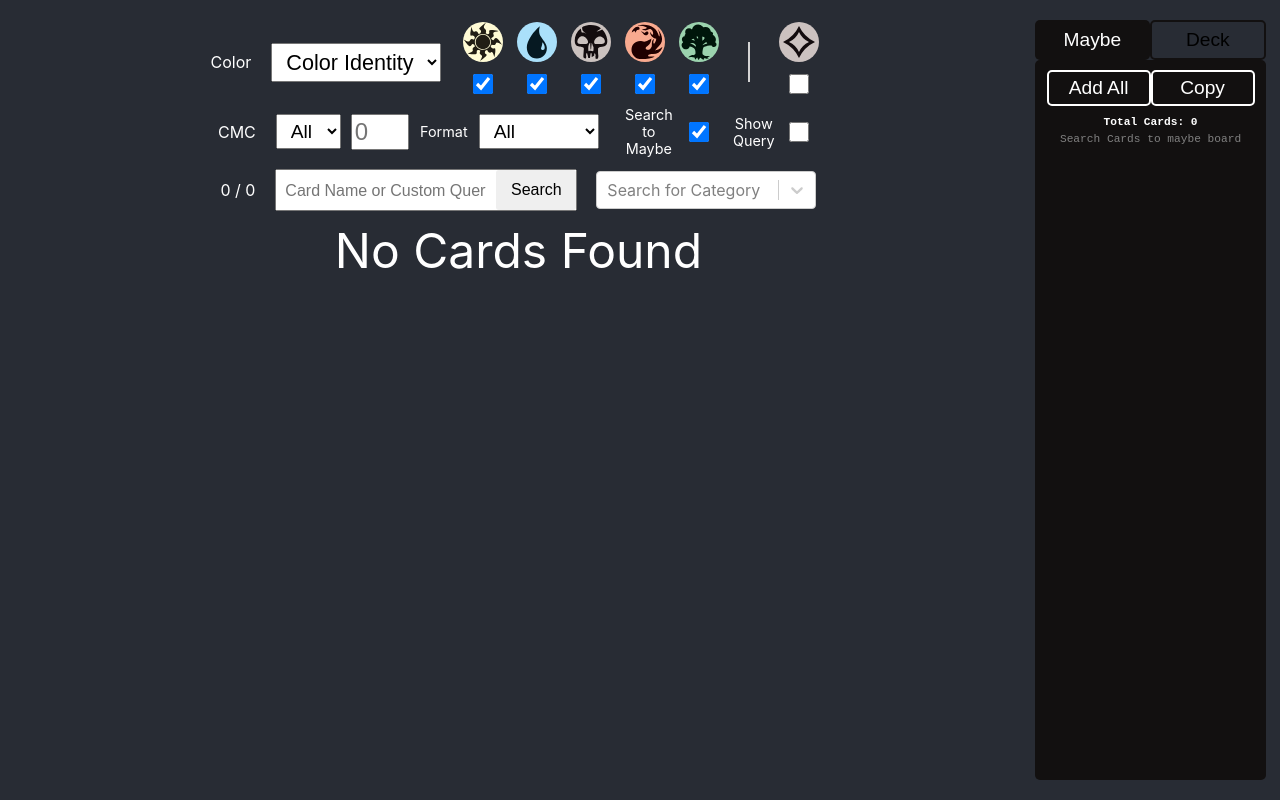
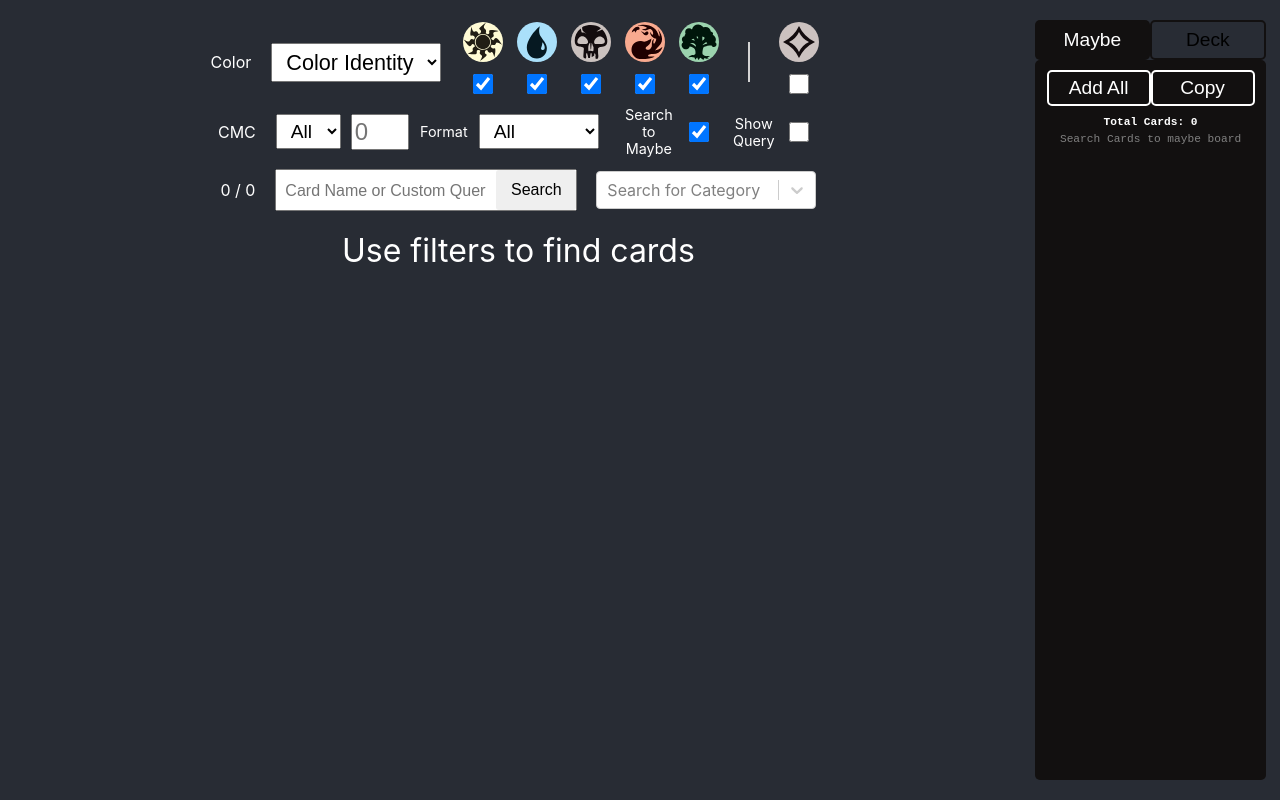
Before and after one commit to JustinTaylorWeiss/Deck-Builder, a React (Create React App) app: page / in a window 1280 px wide. Built offline with nearby package versions, Linux system fonts and the light colour scheme.

Commit message:
changed opening message

```diff
--- a/src/CardSearch/CardStackCluster/component.js
+++ b/src/CardSearch/CardStackCluster/component.js
@@ -15,6 +15,12 @@ const Label = styled.label`
     font-size: 3rem;
 `;
 
+const SmallLabel = styled.label`
+    margin-top: 10px;
+    font-size: 2rem;
+`;
+
+
 const LoadMoreButton = styled.button`
     margin: 20px 0;
     height: 3vh;
@@ -29,7 +35,7 @@ const Spacer = styled.div`
 
 export const CardStackClusterWrapper = () => {
 
-    const { db, loading, resetAddRemoveList, loadMoreCards, cardSearch, isBig, isMid, isSmall } = useCards();
+    const { db, loading, resetAddRemoveList, loadMoreCards, cardSearch, isBig, isMid, isSmall, firstLoad } = useCards();
     const [numOfColumns, setNumOfColumns] = useState(3);
     useEffect(() => { resetAddRemoveList() },[cardSearch, resetAddRemoveList])
 
@@ -49,7 +55,7 @@ export const CardStackClusterWrapper = () => {
     return <>
         { loading && <Label>Loading...</Label> }
         {(db?.data?.length ?? 0) < 1
-            ? <Label>No Cards Found</Label>
+            ? <SmallLabel>{firstLoad ? "Use filters to find cards" : "No Cards Found"}</SmallLabel>
             : <>
                 <Column $columns={numOfColumns}>
                     {(db?.data ?? false) && db.data.map((card, i) => (
--- a/src/contexts/CardContext.js
+++ b/src/contexts/CardContext.js
@@ -25,6 +25,7 @@ export const CardProvider = ({ children }) => {
     const [searchToMaybeBoard, setSearchToMaybeBoard] = useState(true);
     const [cmcFilterType, setCmcFilterType] = useState('');
     const [cmcFilter, setCmcFilter] = useState(0);
+    const [firstLoad, setFirstLoad] = useState(true);
     const [customSearch, setCustomSearch] = useState('');
     const [cardSearch, setCardSearch] = useState('');
     const [currentUri, setCurrentUri] = useState('');
@@ -143,6 +144,7 @@ export const CardProvider = ({ children }) => {
                 try {
                     const uri = buildUri("https://api.scryfall.com/cards/", cardSearch, cmcFilter, cmcFilterType, categorySearch, colorFilter, searchFormat,);
                     setCurrentUri(decode(uri));
+                    setFirstLoad(false);
                     const res = await fetch(uri);
                     if(res.ok) {
                         const resJson = await res.json();
@@ -251,6 +253,7 @@ export const CardProvider = ({ children }) => {
         isBig, isMid, isSmall,
         isMidToSmallest,
         currentUri,
+        firstLoad,
         selected, setSelected,
         loading, setLoading,
         deckList, setDeckList,
```
